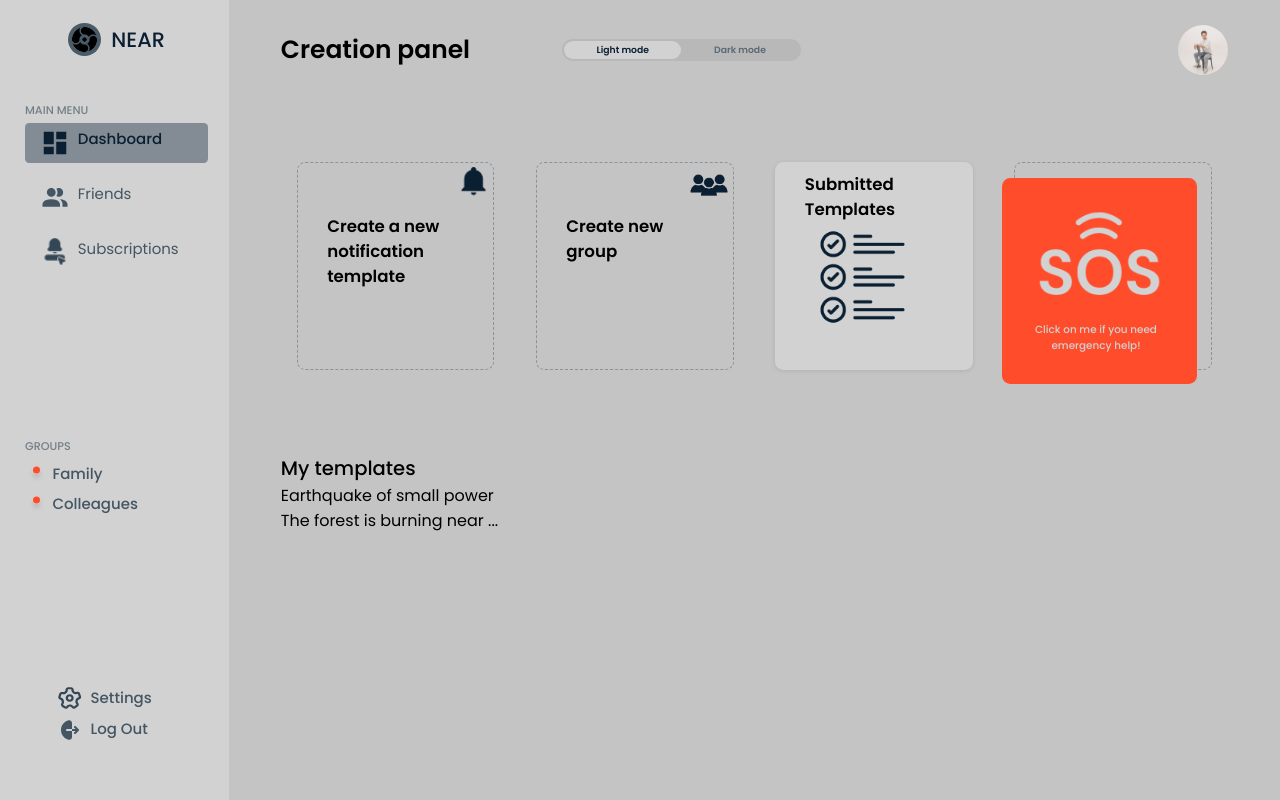
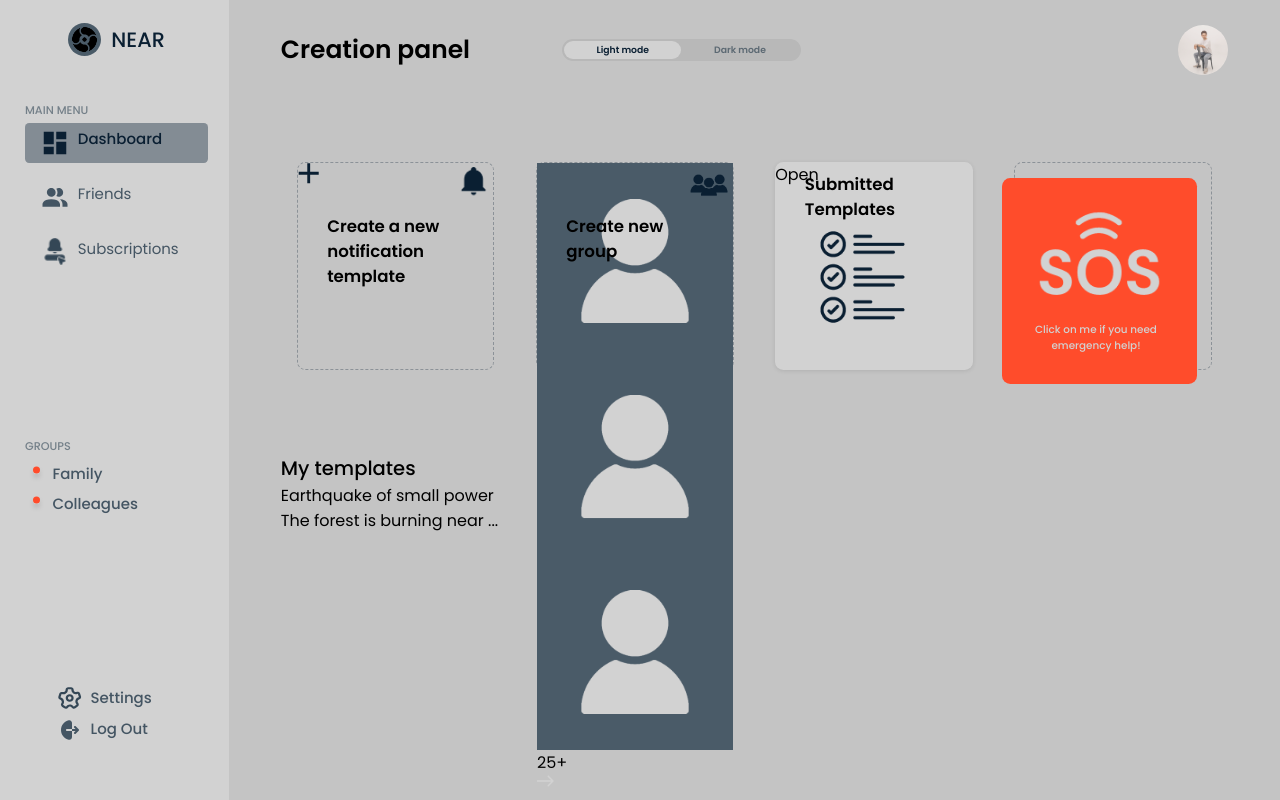
Before and after one commit to mattakvshi/NEAR-frontend, a React (Create React App) app: page /NEAR-frontend/mattakvshi/ in a window 1280 px wide. Built offline with nearby package versions, Linux system fonts and the light colour scheme.

Commit message:
update Dasboard.jsx

```diff
--- a/src/pages/MainAppPages/Dashboard/Dashboard.jsx
+++ b/src/pages/MainAppPages/Dashboard/Dashboard.jsx
@@ -7,6 +7,9 @@ import bell from '../../../img/mdi_bell.png';
 import groupsImg from '../../../img/NEAR-user-group.png';
 import submitedTemplatesImg from '../../../img/NEAR-sentNotification-icon копия.png';
 import sos from '../../../img/MainAppIcon/Group 33514.png';
+import plus from '../../../img/MainAppIcon/Vector.svg';
+import profileTmpImg from '../../../img/NEAR-user-small.png';
+import arrow from '../../../img/MainAppIcon/Line 39.svg';
 
 const Dashboard = ({ currentUser }) => {
 	const currentTemplatesList = () => {
@@ -32,6 +35,9 @@ const Dashboard = ({ currentUser }) => {
 							<br /> notification
 							<br /> template
 						</h5>
+						<div className='plus-wrapper'>
+							<img className='plus' src={plus} alt='plus' />
+						</div>
 					</div>
 				</div>
 				<div className='actions-row__item'>
@@ -45,6 +51,25 @@ const Dashboard = ({ currentUser }) => {
 							Create new
 							<br /> group
 						</h5>
+						<img
+							className='user-small user-small1'
+							src={profileTmpImg}
+							alt='profileTmpImg'
+						/>
+						<img
+							className='user-small user-small2'
+							src={profileTmpImg}
+							alt='profileTmpImg'
+						/>
+						<img
+							className='user-small user-small3'
+							src={profileTmpImg}
+							alt='profileTmpImg'
+						/>
+						<div className='user-small user-count'>25+</div>
+						<div className='arrow-wrapper'>
+							<img className='arrow' src={arrow} alt='arrow' />
+						</div>
 					</div>
 				</div>
 				<div className='actions-row__item'>
@@ -58,6 +83,7 @@ const Dashboard = ({ currentUser }) => {
 							src={submitedTemplatesImg}
 							alt='submitedTemplatesImg'
 						/>
+						<div className='open-wrapper'>Open</div>
 					</div>
 				</div>
 				<div className='actions-row__item'>
```
